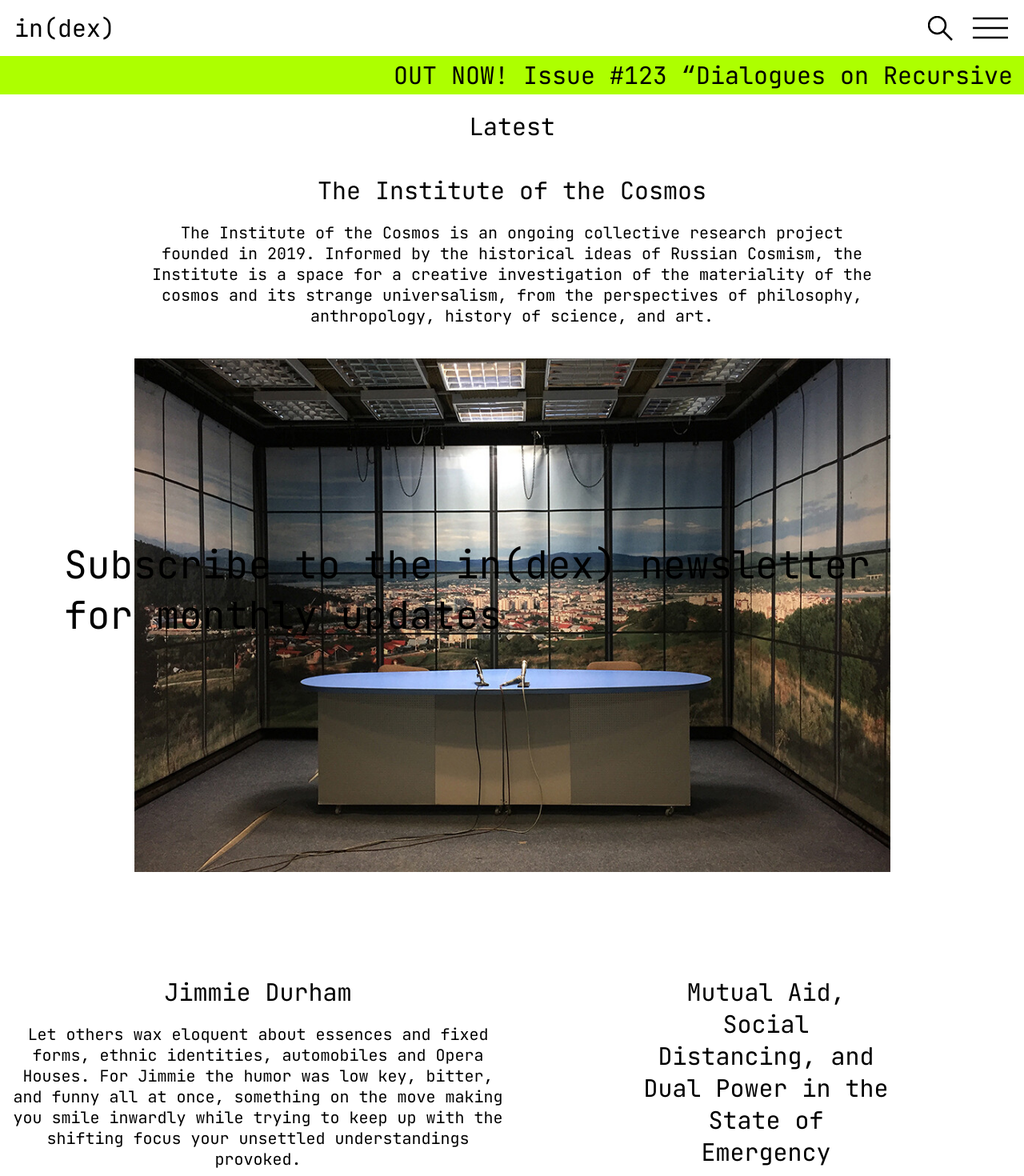
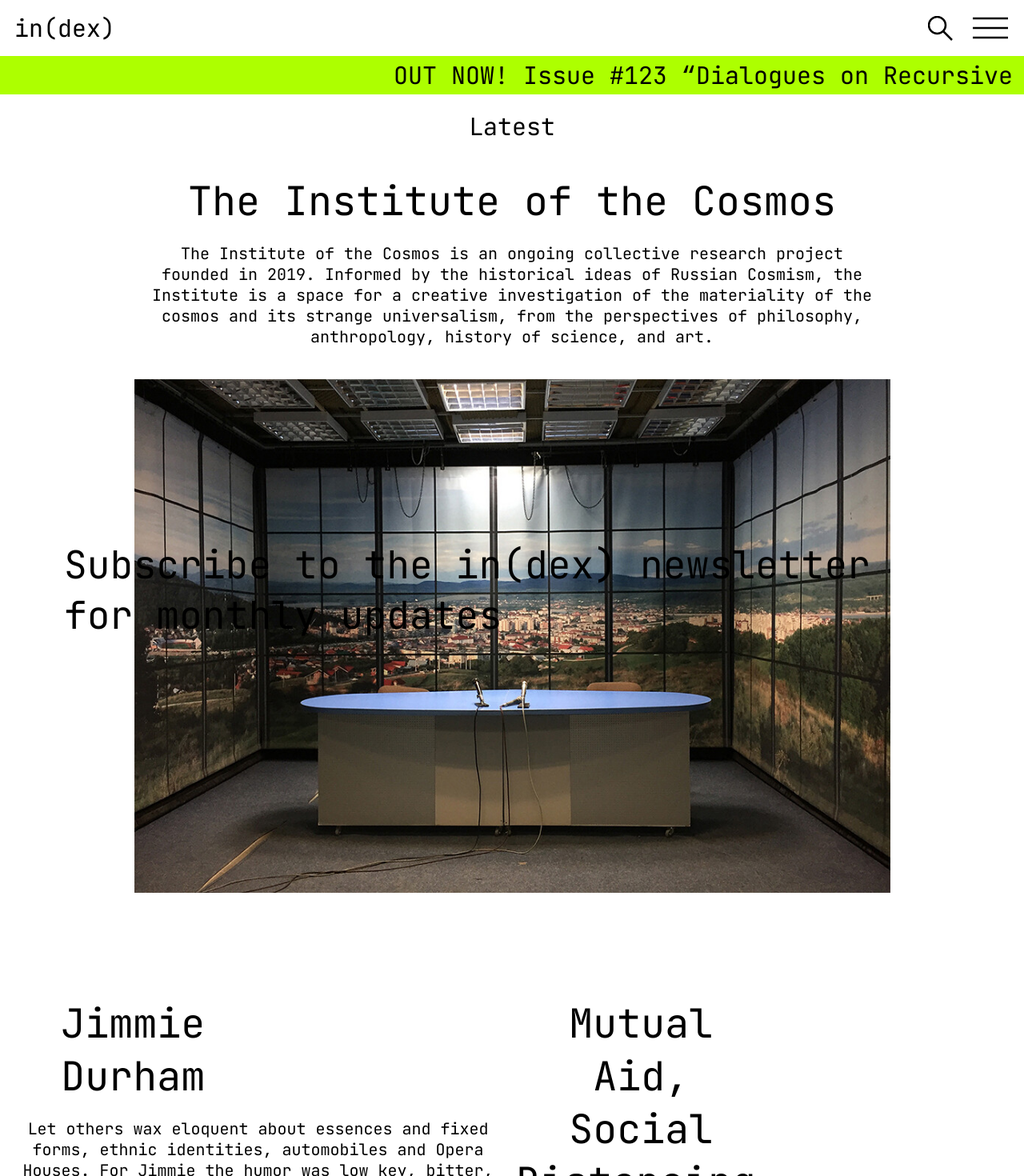
Before and after one commit to MZSkjaerstad/Prosesser_og_brukergrensesnitt, a Vue app: page / in a window 1280 px wide. Shown: the top 1470 px of the page at 80% size. Built offline with nearby package versions, Linux system fonts and the light colour scheme.

Commit message:
:sparkles: Articles have now their own reactive page

```diff
--- a/src/components/LatestArticles.vue
+++ b/src/components/LatestArticles.vue
@@ -1,33 +1,35 @@
 <template>
     <main class="articles">
         Latest
-        <div class="articles__latest" >
-            <div class="latest__title">
-                <RouterLink :to="{ name: 'article-by-krzysztof' }">The Institute of the Cosmos</RouterLink>
+        <div class="articles__latest">
+            <RouterLink :to="{ path: `/${ latestArticle.slug }` }"><div class="latest__title">
+                {{ latestArticle.title }}
             </div>
 
             <div class="latest__text">
-                The Institute of the Cosmos is an ongoing collective research project founded in 2019. Informed by the historical ideas of Russian Cosmism, the Institute is a space for a creative investigation of the materiality of the cosmos and its strange universalism, from the perspectives of philosophy, anthropology, history of science, and art.
+               {{ latestArticle.lead }}
             </div>
 
             <figure class="latest__picture-frame">
-                <img class="latest__picture" src="assets/images/article_1.jpeg" alt="">
+                <img class="latest__picture" :src="`${latestArticle.picture}`" alt="">
             </figure>
+            </RouterLink>
         </div>
 
         <div class="articles__next">
-            <div class="next__article" v-for="article in articles">
+           <div class="next__article" v-for="article in nextArticle" > <RouterLink :to="{ path: `/${ article.slug }` }">
                 <div class="next__title">
-                    <RouterLink :to="{ name: 'article-by-daniel' }">{{ article.title }}</RouterLink>
+                    {{ article.title }}
                 </div>
 
                 <div class="next__text">
-                    {{ article.text }}
+                    {{ article.lead }}
                 </div>
 
                 <figure class="next__picture-frame">
-                    <img class="next__picture" :src="article.picture"/>
+                    <img class="next__picture" :src="`${article.picture}`"/>
                 </figure>
+                </RouterLink>
             </div>
         </div>
     </main>
@@ -37,35 +39,26 @@
     export default {
         data () {
             return {
-                articles: [
-                    // {
-                    //     title: 'The Institute of the Cosmos',
-                    //     picture: '/assets/images/article_1.jpeg',
-                    //     text: 'The Institute of the Cosmos is an ongoing collective research project founded in 2019. Informed by the historical ideas of Russian Cosmism, the Institute is a space for a creative investigation of the materiality of the cosmos and its strange universalism, from the perspectives of philosophy, anthropology, history of science, and art.'
-                    // },
-
-                    {
-                        title: 'Jimmie Durham',
-                        name: 'article-by-jimmie',
-                        picture: '/assets/images/article_2.jpeg',
-                        text: 'Let others wax eloquent about essences and fixed forms, ethnic identities, automobiles and Opera Houses. For Jimmie the humor was low key, bitter, and funny all at once, something on the move making you smile inwardly while trying to keep up with the shifting focus your unsettled understandings provoked.'
-                    },
-
-                    {
-                        title: 'Mutual Aid, Social Distancing, and Dual Power in the State of Emergency',
-                        name: 'article-by-daniel',
-                        picture: '/assets/images/article_3.jpeg',
-                        text: 'For the elites, this might be an ungovernable world. But we still have many worlds to propagate, to live and love in comradely care.'
-                    }
-                ]
+                nextArticle: null
             }
         },
 
         computed: {
-            article: function () {
-                const article = this.$store.getters.getArticles
+            articles: function() {
+                const articles = this.$store.getters.getArticles
+                console.log(articles, "Hello")
+                return articles
+            },
 
-                return article[1]
+            latestArticle: function() {
+                const latestArticle = this.$store.getters.getLatestArticle
+                return latestArticle
+            },
+
+            nextArticle: function() {
+                const nextArticle = this.$store.getters.getNextArticle
+                console.log(nextArticle)
+                return nextArticle
             }
         }
     }
@@ -123,7 +116,11 @@
         display: flex;
         flex-direction: column;
         align-items: center;
-
+        text-align: center;
+        padding-top: 40px;
+        font-size: 30px;
+        font-weight: 400;
+        width: 100%;
     }
 
     .next__title {
@@ -147,14 +144,6 @@
         width: 100%;
     }
 
-    .next__article {
-        text-align: center;
-        padding-top: 40px;
-        font-size: 30px;
-        font-weight: 400;
-        width: 100%;
-    }
-
     @media screen and (max-width: 1100px) {
         .articles {
             padding: 40px 0px 0px;
--- a/src/routes.js
+++ b/src/routes.js
@@ -3,6 +3,7 @@ import About from './views/AboutUs.vue';
 import Dummy from './views/Dummy.vue';
 import ArticleByKrzysztof from './views/ArticleByKrzysztof.vue';
 import ArticleByDaniel from './views/ArticleByDaniel.vue';
+import ArticleByJimmyDurham from './views/ArticleByJimmyDurham.vue';
 
 export default [
    { name: 'home', path: '/', component: Home },
@@ -17,6 +18,7 @@ export default [
    { name: 'books', path: '/books', component: Dummy, props: { name: "Books" }},
    { name: 'projects', path: '/projects', component: Dummy, props: { name: "projects" }},
    { name: 'podcasts', path: '/podcasts', component: Dummy, props: { name: "podcasts" }},
-   { name: 'article-by-krzysztof', path: '/article-by-krzysztof', component: ArticleByKrzysztof },
-   { name: 'article-by-daniel', path: '/article-by-daniel', component: ArticleByDaniel },
+   { name: 'mutual-aid-social-distancing-and-dual-power-in-the-state-of-emergency', path: '/mutual-aid-social-distancing-and-dual-power-in-the-state-of-emergency', component: ArticleByDaniel },
+   { name: 'the-institute-of-the-cosmos', path: '/the-institute-of-the-cosmos', component: ArticleByKrzysztof },
+   { name: 'jimmie-durham', path: '/jimmie-durham', component: ArticleByJimmyDurham },
 ]
--- a/src/store/modules/articles/store.js
+++ b/src/store/modules/articles/store.js
@@ -1,24 +1,12 @@
 const state = {
 	articles: [
-		{
-			id: 'daniel-01',
-			author: 'Daniel Birnbaum',
-			title: 'Mutual Aid, Social Distancing, and Dual Power in the State of Emergency',
-			picture: './assets/images/article_3.jpeg',
-			caption: 'Cover of Obieg 12: “The Speed of Guccifer.” The studio of TV UNU in the Romanian city of Râmnicu Vâlcea (a.k.a. Hackerville). Photo: Nicoleta Moise.',
-			body: [
-				'In my 2016 article “Algo-ritmo,” I hyphenated the Spanish word for algorithm, creating a portmanteau consisting of the words “something” and “rhythm.”1 I played off the word “rhythm” to speak to what Derrida calls iterability in speech acts. Derrida argues that what makes speech acts effective are their iterability, that is, their repetition with alterity. For Derrida, it is alterity that enables conditions of possibility as opposed to determination—conditions of play. What McKittrick calls for in “Mathematics Black Life” is an alternative reading of the enumeration of colonial and anti-Black violence that renders an other-wise2 understanding, one that is based on an onto-epistemology that accounts for Black survival and those who lived.',
-			 	'McKittrick’s focus on the “contours of Black life” as well as my focus on the “ritmo” of algo-ritmo imply patterns or rhythms that I would like to focus on here. I will argue that these patterns or rhythms are where the art or poethics of quantification lie. This is particularly important given that I will argue that algorithmic governance is a process of recursive rhythms and patterns. These rhythms and patterns are what preemptively shape a racializing affect, or what Jasbir Puar calls “slow life and debility.”3 I argue that algorithmic governance is made up of a system of modulating diffractive mechanisms (or diffractive modulators) that seek to compress the information patterns and rhythms of the world. Here, I see the potential of a poethics of other-wise diffractive patterns toward rerouting the onto-epistemology of the recursive system of algorithmic governance. I turn to algorithmic governance first.',
-			 	'Since World War II, societies have been shifting from systems of institutional enclosures that discipline citizens’ ways of being to systems of infinite and continuous modulating mechanisms, which generatively control access to institutions and human behavior.4 Digital technologies and the “internet of things” have enabled increasingly distributed logics, rationalities, and practices of governance via cybernetic systems of communication and predictive control. While sovereign, discipline, and control technologies of capture continue to exist in concert, it is increasingly control that becomes the dominant logic of systems of governance.',
-				'Within this context of cybernetic systems of governance, control has become the guaranteed form of “truth.” That is, the assured path to “truth” is to shape the futurity of “truth” in the present. Thus, rather than try to prevent or deter the existence of what is empirically verifiable, cybernetic systems of control work via a play on temporality that manufactures a becoming-assemblage such as an event, organization, or body in the form of a threat, an anxiety, or desire to mold futurity in the present (or present futurity). In other words, regardless of whether a becoming-assemblage is empirically or objectively verifiable, a future event is constructed based on already existing predispositions or beliefs. The operative logic for such an environment of manufactured futurity is preemptive action.'
-			]
-		},
-
 		{
 			id: 'krzysztof-01',
 			author: 'Krzysztof Gutfranski',
 			title: 'The Institute of the Cosmos',
-			picture: '/assets/images/article_1.jpeg',
+			slug: 'the-institute-of-the-cosmos',
+			lead: 'The Institute of the Cosmos is an ongoing collective research project founded in 2019. Informed by the historical ideas of Russian Cosmism, the Institute is a space for a creative investigation of the materiality of the cosmos and its strange universalism, from the perspectives of philosophy, anthropology, history of science, and art.',
+			picture: './assets/images/article_1.jpeg',
 			caption: 'Liz Craft, She is looking at me, 2015. Ceramic, aluminium, 84 x 82 x 12 cm.',
 			body: [
 				'The Polish magazine Obieg (Circuit) was launched in 1987, beginning as a bulletin; its name was a reference to a “third circuit” of publications that the magazine itself attempted to forge: autonomous from the dictates of the state, yet also distinct from the publications produced by the “official” political opposition, including the Solidarity movement and associated groups. The publication soon became one of the only periodicals in Polish to offer space for alternative communities and ideas; quickly, it grew into a trusted information guide and platform for exchanging what would become crucial historical perspectives and concepts. As Poland underwent seismic political changes, so did the magazine. In the 1990s, it was no longer a bulletin, but rather transformed into a fully fledged publication funded by the Ujazdowski Castle Centre for Contemporary Art (CCA Ujazdowski). Briefly suspended in 2002, the magazine resumed online in 2004. Notwithstanding that after a decade and a half it became aligned with a museum—a state institution after all—it retained autonomy to publish what it had always pursued.',
@@ -29,11 +17,12 @@ const state = {
 			]
 		},
 
-		{
+		{	id: 'jimmydurham-01',
+			author: 'Jimmie Durham',
 			title: 'Jimmie Durham',
 			slug: 'jimmie-durham',
 			lead: `Let others wax eloquent about essences and fixed forms, ethnic identities, automobiles and Opera Houses. For Jimmie the humor was low key, bitter, and funny all at once, something on the move making you smile inwardly while trying to keep up with the shifting focus your unsettled understandings provoked.`,
-			picture: '/assets/images/article_2.jpg',
+			picture: './assets/images/article_2.jpeg',
 			caption: '',
 			body: [
 				`The artworks exhibited at Casemore Kirkeby, however, make clear that in fact there were inklings of these developments a few years prior to the artist’s revelatory moment with the maps in the desk. Here, in a selection of sculptural paintings made from 1964 to ’67, Rapoport uses upholstery fabric as her primary substrate, both for tracing the gaudy floral patterns in paint, and for stenciling curvilinear, abstract forms that mark the first instances of the artist’s transcription of her visual language into her artwork. Viewed alongside several drawings made during the same period, the exhibition reveals Rapoport as a process-based artist whose primary medium is information.`,
@@ -41,6 +30,22 @@ const state = {
 				`Across the gallery, Memoralia (1967), made just a year after Bullseye, is one of the strongest works in the exhibition, and shows further play with adding and manipulating information within an existing system. Here, the artist stacks two canvases, both covered again with upholstery fabric. We don’t see much of the bottom painting: it is slightly larger than its sister, and with just a few inches of the red and orange painted blooms revealed all the way around, it serves as a kind of dimensional frame for the artwork as a whole. On top, once again, is a loud flowery upholstery fabric, selectively traced and painted over by Rapoport. In two columns repeating vertically down the canvas, the artist stencils on a graphic, white shape that is at once a uterus and a blooming calla lily. In the negative space between each repetition of these patterns, the artist delineates another wavy, perhaps vaginal, organic form by painting over the upholstery pattern with an even, rich golden yellow. In Memoralia, these distinctly female, repeated shapes across the artwork are carefully plotted shifts and amplifications within the artist’s source material.`,
 				`The back gallery showcases imPOSSIBLE Conversations, a 2013 installation-based work that carries the thread of these early experiments forward into work made before Rapoport’s death in 2015 and expands their possibility for manipulation and iteration by adding a social dimension. Drawing on Alvin Roth and Lloyd Shapley’s economic theories about how audiences, institutions, and companies form stable matches within markets, Rapoport made black-and-white, 8 x 10” photographs of a selection of these early fabric paintings, and then paired each with an advertisement page from editions of The New York Times to form a collaged, composite artwork. She then invited ten viewers to assign a headline from other advertisements to the ten artworks, installing the new headlines directly above the composites. The resulting pairings are uncanny: both in the way her paintings echo the forms in the advertisements, and in how the viewers assign content and even humor to the visual information. In this work, as across this show, Rapoport is an artist-engineer, coding and riffing on the internal structures of her artworks to create new visual data for the viewer.`,
 			],
+		},
+
+		{
+			id: 'daniel-01',
+			author: 'Daniel Birnbaum',
+			title: 'Mutual Aid, Social Distancing, and Dual Power in the State of Emergency',
+			slug: 'mutual-aid-social-distancing-and-dual-power-in-the-state-of-emergency',
+			lead: `For the elites, this might be an ungovernable world. But we still have many worlds to propagate, to live and love in comradely care.`,
+			picture: './assets/images/article_3.jpeg',
+			caption: 'Cover of Obieg 12: “The Speed of Guccifer.” The studio of TV UNU in the Romanian city of Râmnicu Vâlcea (a.k.a. Hackerville). Photo: Nicoleta Moise.',
+			body: [
+				'In my 2016 article “Algo-ritmo,” I hyphenated the Spanish word for algorithm, creating a portmanteau consisting of the words “something” and “rhythm.”1 I played off the word “rhythm” to speak to what Derrida calls iterability in speech acts. Derrida argues that what makes speech acts effective are their iterability, that is, their repetition with alterity. For Derrida, it is alterity that enables conditions of possibility as opposed to determination—conditions of play. What McKittrick calls for in “Mathematics Black Life” is an alternative reading of the enumeration of colonial and anti-Black violence that renders an other-wise2 understanding, one that is based on an onto-epistemology that accounts for Black survival and those who lived.',
+			 	'McKittrick’s focus on the “contours of Black life” as well as my focus on the “ritmo” of algo-ritmo imply patterns or rhythms that I would like to focus on here. I will argue that these patterns or rhythms are where the art or poethics of quantification lie. This is particularly important given that I will argue that algorithmic governance is a process of recursive rhythms and patterns. These rhythms and patterns are what preemptively shape a racializing affect, or what Jasbir Puar calls “slow life and debility.”3 I argue that algorithmic governance is made up of a system of modulating diffractive mechanisms (or diffractive modulators) that seek to compress the information patterns and rhythms of the world. Here, I see the potential of a poethics of other-wise diffractive patterns toward rerouting the onto-epistemology of the recursive system of algorithmic governance. I turn to algorithmic governance first.',
+			 	'Since World War II, societies have been shifting from systems of institutional enclosures that discipline citizens’ ways of being to systems of infinite and continuous modulating mechanisms, which generatively control access to institutions and human behavior.4 Digital technologies and the “internet of things” have enabled increasingly distributed logics, rationalities, and practices of governance via cybernetic systems of communication and predictive control. While sovereign, discipline, and control technologies of capture continue to exist in concert, it is increasingly control that becomes the dominant logic of systems of governance.',
+				'Within this context of cybernetic systems of governance, control has become the guaranteed form of “truth.” That is, the assured path to “truth” is to shape the futurity of “truth” in the present. Thus, rather than try to prevent or deter the existence of what is empirically verifiable, cybernetic systems of control work via a play on temporality that manufactures a becoming-assemblage such as an event, organization, or body in the form of a threat, an anxiety, or desire to mold futurity in the present (or present futurity). In other words, regardless of whether a becoming-assemblage is empirically or objectively verifiable, a future event is constructed based on already existing predispositions or beliefs. The operative logic for such an environment of manufactured futurity is preemptive action.'
+			]
 		},
 	],
 }
@@ -50,7 +55,9 @@ const getters = {
 	getArticleById: state => (id) => {
 		const article = state.articles.filter((article)=> article.id === id)
 		return article[0]
-	}
+	},
+	getLatestArticle: state => state.articles[0],
+	getNextArticle: state => state.articles.slice(-2)
 }
 
 export const store = {
--- a/src/store/modules/pages/store.js
+++ b/src/store/modules/pages/store.js
@@ -11,7 +11,8 @@ const state = {
 				`The in(dex) journal, launched in 2008, commissions and publishes some of the most influential writings on art, film, history, technology, and politics in its monthly online publication and series of books, published together with Sternberg Press and the University of Minnesota Press. Many essays first published in e-flux journal have become canonical readings in the art theory of our time. In 2016, e-flux launched a new publication on architecture, and in 2019, e-flux Video & Film began streaming artist films online.`
 			]
 		}
-	}
+	},
+	articles:  []
 }
 
 const getters = {
@@ -22,3 +23,24 @@ export const store = {
 	state,
 	getters
 }
+
+export default {
+	computed: {
+		article: function () {
+			 const articles = this.$store.getters.getArticles
+			 	console.log(articles, "articlessssss")
+			 return articles
+		},
+
+		articleById: function() {
+			  const articleById = this.$store.getters.getArticleById(this.id)
+			  return articleById
+		},
+
+		latestArticle: function() {
+			 const latestArticle = this.$store.getters.getLatestArticle
+			 return latestArticle
+		},
+
+  }
+}
```
Also changed, not shown: src/views/ArticleByJimmyDurham.vue (added, +13 -0 lines).
